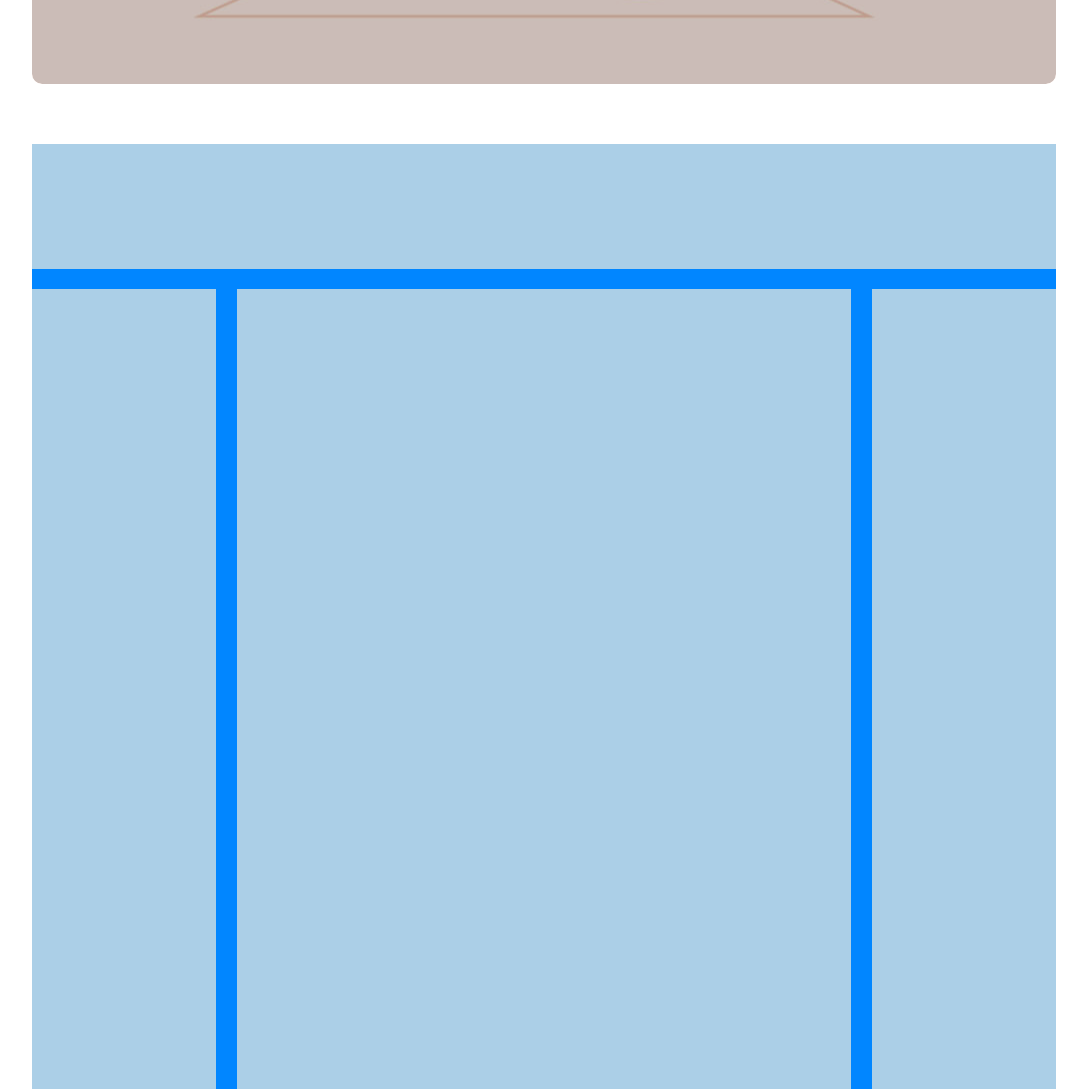
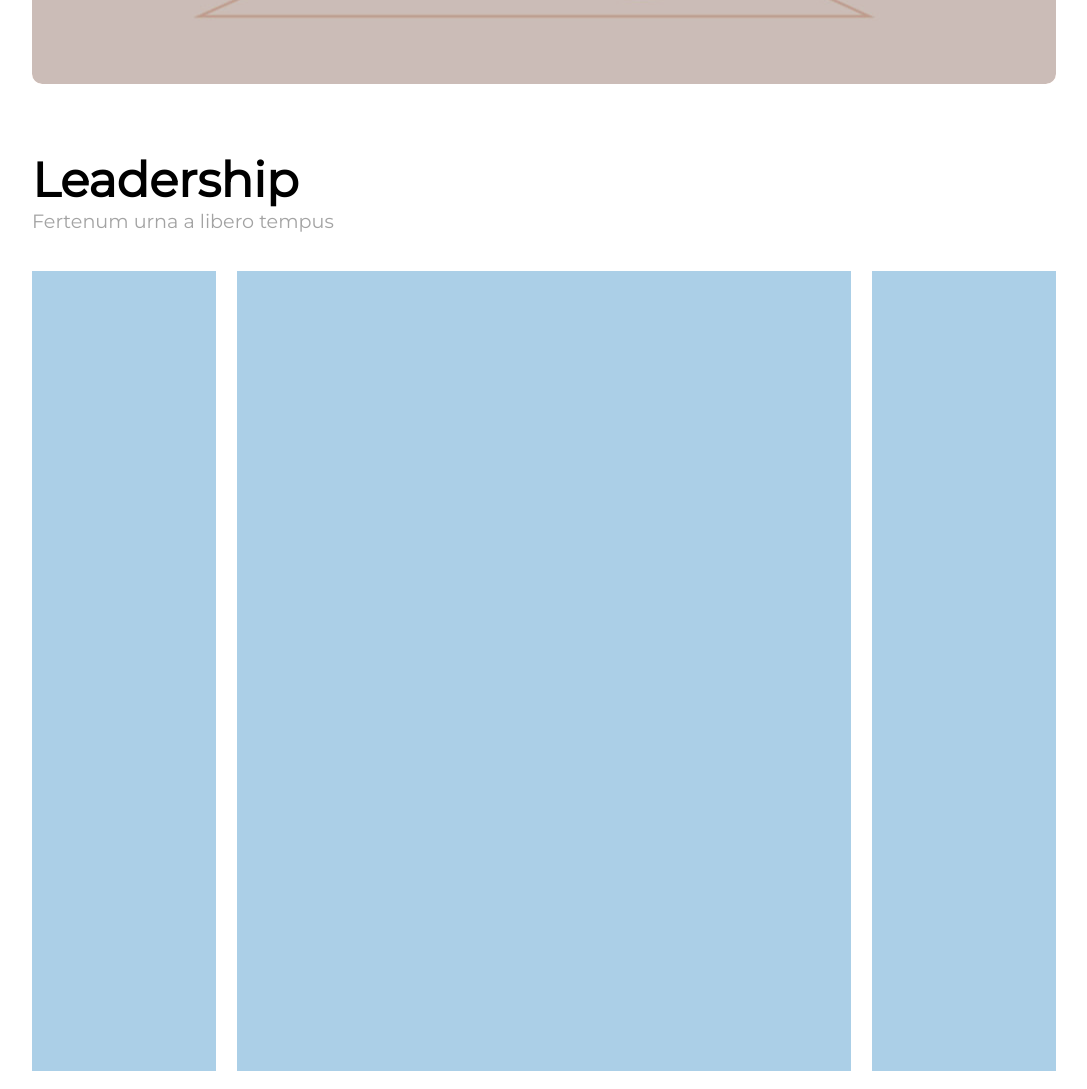
Before and after one commit to manumastro/htmlcss-wp, a plain HTML site: page index.html in a window 1280 px wide. Shown: the part 800-1889 px from the top of the page, without its empty margins (96-1183 px from the left). Drawn offline with Linux system fonts and the light colour scheme.

Commit message:
parte leadership completata

```diff
--- a/assets/css/style.css
+++ b/assets/css/style.css
@@ -78,7 +78,7 @@ nav ul li a:hover{
 /* HEADER-BOTTOM */
 .jumbotron{
   height: 644px;
-  margin-bottom: 60px;
+  margin-bottom: 42px;
   background-color: #e1d67a;
   background-image: url(../img/banner.jpg);
   background-size: cover;
@@ -94,14 +94,14 @@ nav ul li a:hover{
 }
 
 
-.jumbotron h4{
+.jumbotron p{
   width: 55%;
   font-size: 1.2rem;
   font-weight: 400
 }
 
 .jumbotron h3{
-  width: 57%;
+  width: 55%;
   font-size: 2.5rem;
   font-weight: 400;
 }
@@ -110,17 +110,20 @@ nav ul li a:hover{
 
 /* MAIN */
 
-main{
-  background-color: #0186ff;
-  margin-bottom: 20px;
+.box-sup{
+  height: 125px;
 }
 
-
-.box-sup{
-  height: 125px;
-  background-color: #abcfe7;
+.box-leadership h3{
+  padding-top: 25px;
+  font-weight: bolder;
+  font-size: 3rem;
 }
 
+.box-leadership p{
+  font-size: 1.2rem;
+  color: #a3a3a3;
+}
 aside{
   width: 18%;
   height: 800px;
--- a/index.html
+++ b/index.html
@@ -36,13 +36,20 @@
     <div class="jumbotron">
       <div class="overlay text">
         <h3>Pretium ac placerat dui interdum nunc in eros urna morbi</h3>
-        <h4>Lorem ipsum dolor sit amet consectetur adipisicing elit. Placeat culpa nulla commodi debitis. Architecto, sed eos.</h4>
+        <p>Lorem ipsum dolor sit amet consectetur adipisicing elit. Placeat culpa nulla commodi debitis. Architecto, sed eos.</p>
       </div>
     </div>
   </header>
 
   <main class="container">
-    <div class="box-sup"></div>
+
+    <div class="box-sup">
+      <div class="box-leadership">
+        <h3>Leadership</h3>
+        <p>Fertenum urna a libero tempus</p>
+      </div>
+
+    </div>
     <div class="clearfix">
       <aside class="col col-left"></aside>
       <section class="col"></section>
```
